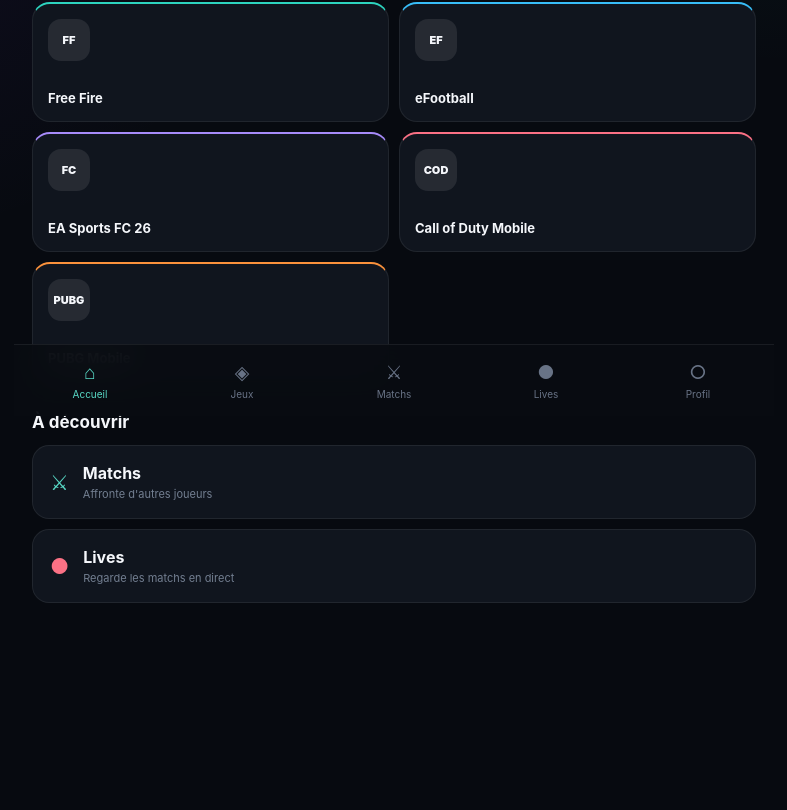
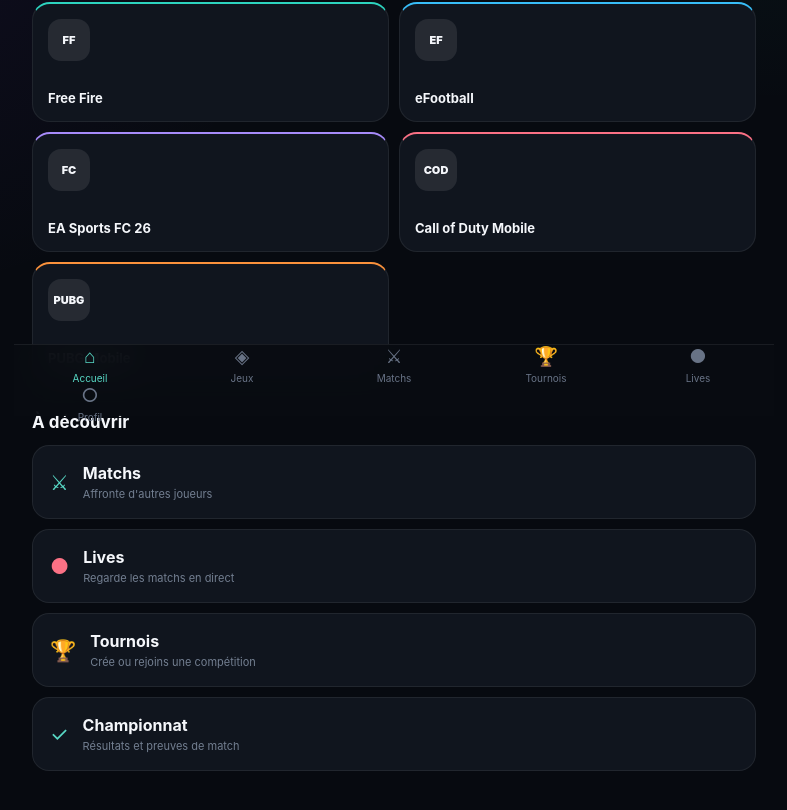
Before and after one commit to landryouedraogo701-source/arena-game-hub, a React (Vite) app: page / in a window 1280 px wide. Shown: the part 384-1194 px from the top of the page, without its empty margins (246-1033 px from the left). Before the commit the page ends 1099 px from the top, so only its background shows below. Built offline with nearby package versions, Linux system fonts and the light colour scheme; no server answers; what @capacitor/core would draw is missing.

Commit message:
Add tournament and championship entry points

```diff
--- a/src/pages/Home.tsx
+++ b/src/pages/Home.tsx
@@ -67,6 +67,22 @@
                 <small>Regarde les matchs en direct</small>
               </div>
             </Link>
+
+            <Link to="/tournaments" className="feature-card">
+              <span>🏆</span>
+              <div>
+                <strong>Tournois</strong>
+                <small>Crée ou rejoins une compétition</small>
+              </div>
+            </Link>
+
+            <Link to="/championship" className="feature-card">
+              <span>✓</span>
+              <div>
+                <strong>Championnat</strong>
+                <small>Résultats et preuves de match</small>
+              </div>
+            </Link>
           </div>
         </section>
       </main>
@@ -82,6 +98,7 @@
       <Link to="/" className="nav-item active"><span>⌂</span><small>Accueil</small></Link>
       <Link to="/games" className="nav-item"><span>◈</span><small>Jeux</small></Link>
       <Link to="/matches" className="nav-item"><span>⚔</span><small>Matchs</small></Link>
+      <Link to="/tournaments" className="nav-item"><span>🏆</span><small>Tournois</small></Link>
       <Link to="/lives" className="nav-item"><span>●</span><small>Lives</small></Link>
       <Link to="/profile" className="nav-item"><span>○</span><small>Profil</small></Link>
     </nav>
```
